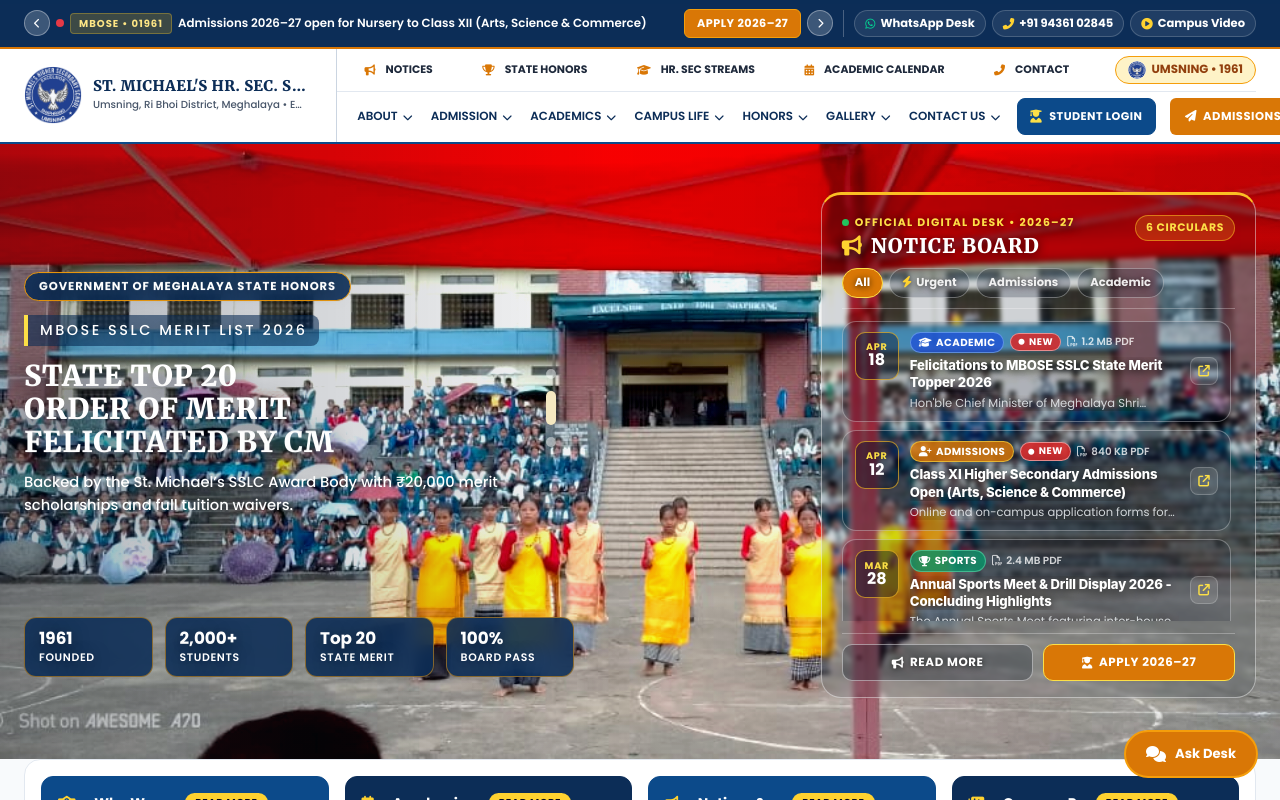
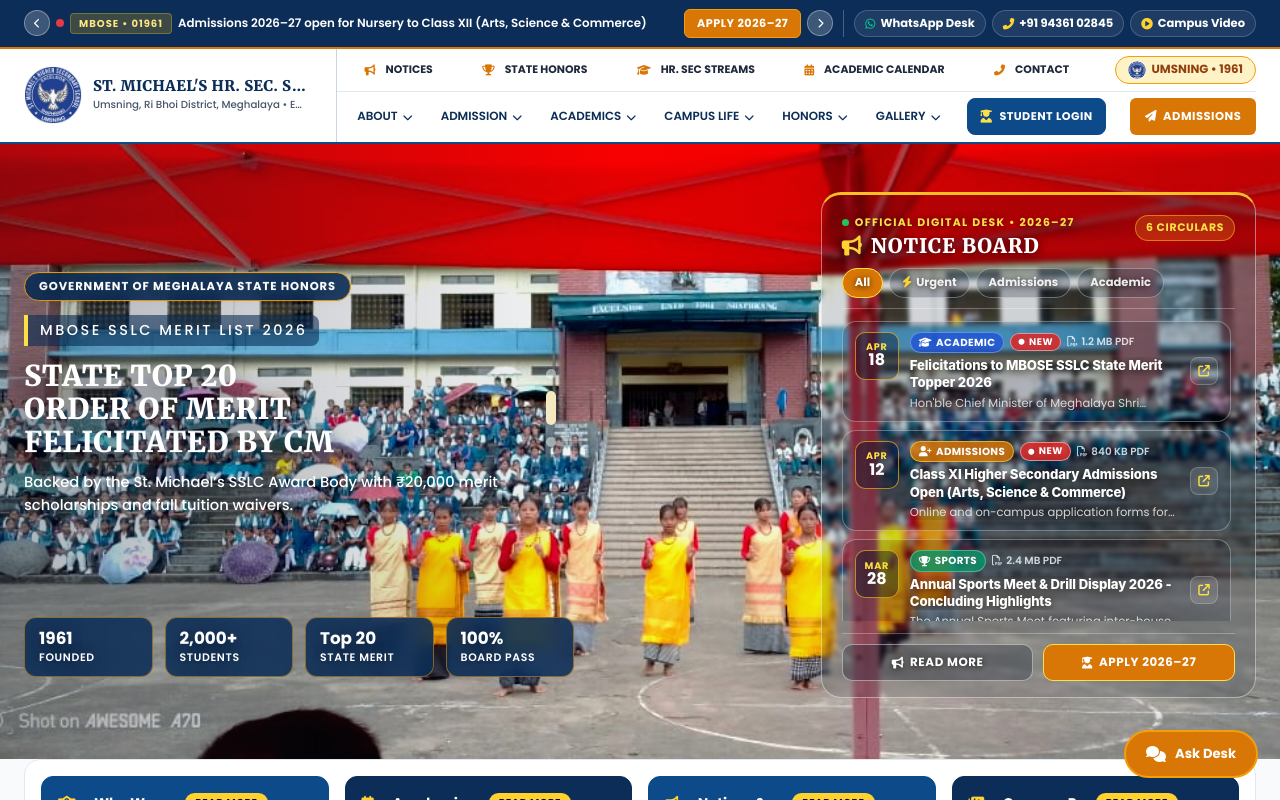
Before and after one commit to soumitra69/ST.-MHSS, a React (Vite) app: page / in a window 1280 px wide. Shown: the top 800 px of the page. Built offline with nearby package versions, Linux system fonts and the light colour scheme.

Commit message:
Remove Contact Us dropdown from primary nav (keep top secondary bar link only) and remove Official Credential PDF link

```diff
--- a/src/components/InstitutionalSection.tsx
+++ b/src/components/InstitutionalSection.tsx
@@ -538,15 +538,6 @@ export const InstitutionalSection: React.FC<InstitutionalSectionProps> = ({
                     <span className="font-bold text-[#0c4a8a] block">
                       Rev. Fr. Michael Balawan, SDB (Founder, 1961)
                     </span>
-                    <a
-                      href={FOUNDER_ARCHIVE_PDF_URL}
-                      target="_blank"
-                      rel="noopener noreferrer"
-                      onClick={(e) => e.stopPropagation()}
-                      className="text-[11px] font-semibold text-[#d97706] hover:underline"
-                    >
-                      Official Credential PDF (Archivio Salesiano Centrale) ↗
-                    </a>
                   </div>
                 </div>
 
--- a/src/components/Navbar.tsx
+++ b/src/components/Navbar.tsx
@@ -670,68 +670,6 @@ const primaryLinks: PrimaryNavLinkItem[] = [
       },
     ],
   },
-  {
-    label: 'CONTACT US',
-    href: '#page-contact',
-    icon: 'fas fa-phone-alt',
-    page: 'contact',
-    hasDropdown: true,
-    alignRight: true,
-    subItems: [
-      {
-        label: 'Contact Information & Secretariat Desk',
-        href: '#page-contact',
-        icon: 'fas fa-headset',
-        page: 'contact',
-        subMenu: [
-          {
-            label: 'Helpline: +91 94361 02845 / 03638 264218',
-            href: '#page-contact',
-            icon: 'fas fa-phone',
-            page: 'contact',
-          },
-          {
-            label: 'Official Email: stmichaelumsning@gmail.com',
-            href: '#page-contact',
-            icon: 'fas fa-envelope',
-            page: 'contact',
-          },
-          {
-            label: 'Office & Visiting Hours: Mon – Fri 8:45 AM – 3:00 PM',
-            href: '#page-contact',
-            icon: 'fas fa-clock',
-            page: 'contact',
-          },
-        ],
-      },
-      {
-        label: 'Campus Location & NH-6 Road Transit',
-        href: '#page-contact',
-        icon: 'fas fa-map-marker-alt',
-        page: 'contact',
-        subMenu: [
-          {
-            label: 'Interactive Google Map Directions',
-            href: '#page-contact',
-            icon: 'fas fa-map-marked-alt',
-            page: 'contact',
-          },
-          {
-            label: 'Umsning Bypass Transit Guide',
-            href: '#page-contact',
-            icon: 'fas fa-route',
-            page: 'contact',
-          },
-        ],
-      },
-      {
-        label: 'Send Online Message / Enquiry Form',
-        href: '#page-contact',
-        icon: 'fas fa-paper-plane',
-        page: 'contact',
-      },
-    ],
-  },
 ];
 
 interface NavbarProps {
```
